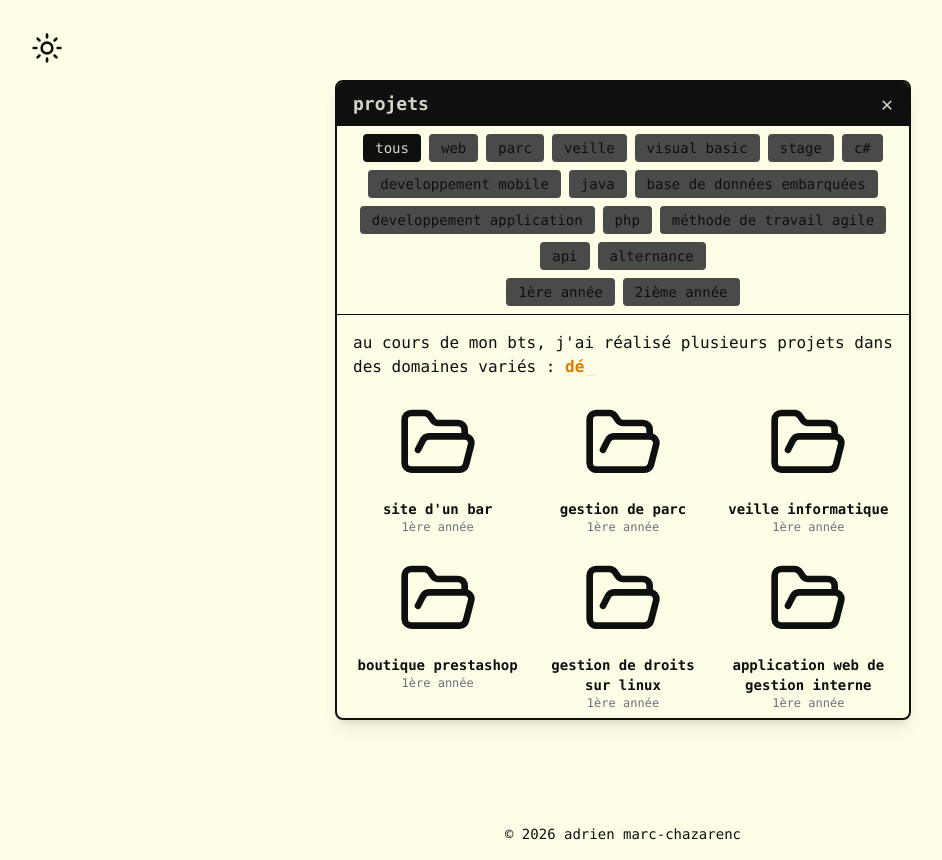
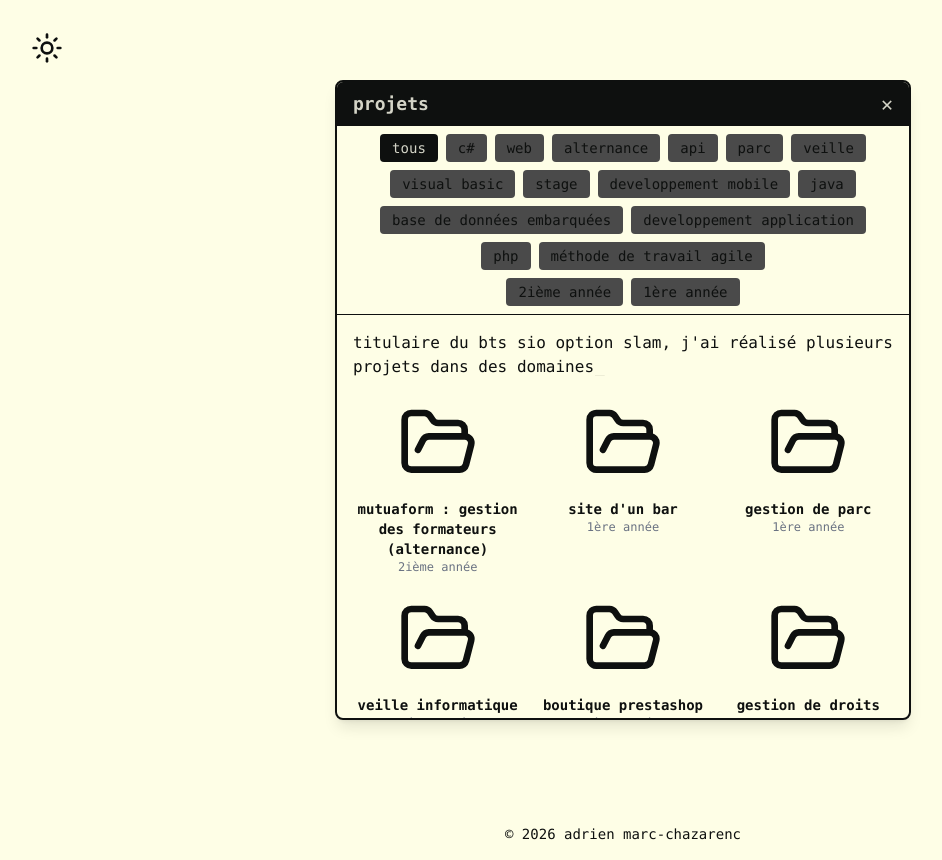
Before and after one commit to Sugarrats/portfollio, a React (Vite) app: page / in a window 1280 px wide. Both pictures are taken after a click on the button 655 px from the left and 378 px from the top of the page. Shown: the whole page, without its empty margins (17-959 px from the left). Built offline with nearby package versions, Linux system fonts and the light colour scheme.

Commit message:
Changement de la présenation

```diff
--- a/src/Elements/Alternance.jsx
+++ b/src/Elements/Alternance.jsx
@@ -15,7 +15,7 @@ export default function AlternanceModal({ isOpen, onClose, title = "alternance d
   const LiensAlternance = [
     {
       name: "github du projet",
-      href: "https://github.com/Sugarrats/mutuaform",
+      href: "https://github.com/MutuaForm-drafpica-toulouse/mutuaform",
     },
     {
       name: "rapport d'alternance",
--- a/src/Elements/Presentation.jsx
+++ b/src/Elements/Presentation.jsx
@@ -64,14 +64,17 @@ export const Presentation = () => {
 
                         <div className="p-2 flex justify-center">
                             <h1 className="flex flex-col sm:flex-row items-center gap-1.5 text-center text-sm sm:text-base font-bold">
-                                <span className="text-primaire">je suis étudiant</span>
+                                <span className="text-primaire">titulaire du bts sio option slam, j'ai des compétences en</span>
                                 <span className="text-secondaire">
                                     <Typewriter
                                         options={{
                                             strings: [
-                                                "< développeur fullstack />",
-                                                "< développeur d'application />",
-                                                "< administrateur de bases de données />",
+                                                "< c# / .net />",
+                                                "< développement web />",
+                                                "< développement mobile />",
+                                                "< api rest />",
+                                                "< postgresql />",
+                                                "< php />",
                                             ],
                                             autoStart: true,
                                             loop: true,
--- a/src/Elements/Projets.jsx
+++ b/src/Elements/Projets.jsx
@@ -28,6 +28,14 @@ export default function Modal({
   // ajouter tous les nouveaux projets ici
   // chaque projet est identifié avec un ou plusieurs tags
   const projects = [
+
+    // projet alternance / mutuaform (projet phare)
+    {
+      tags: ["c#", "web", "alternance", "api"],
+      title: "mutuaform : gestion des formateurs (alternance)",
+      onClick: () => setIsAlternanceOpen(true),
+      annee: "2ième année",
+    },
 
     // bar a theme
     {
@@ -110,13 +118,6 @@ export default function Modal({
       annee: "2ième année",
     },
 
-    // projet alternance
-    {
-      tags: ["c#", "web", "alternance", "api"],
-      title: "développement d'une application web de gestion interne",
-      onClick: () => setIsAlternanceOpen(true),
-      annee: "2ième année",
-    },
   ];
 
   // Filtres par type de projet (tags) et par année
@@ -233,7 +234,7 @@ export default function Modal({
               <Typewriter
                 options={{
                   strings: [
-                    "au cours de mon bts, j'ai réalisé plusieurs projets dans des domaines variés : <span class='text-secondaire font-bold'>développement web, applications, veille technologique, gestion de parc informatique...</span> vous pouvez découvrir l'intégralité de mes projets ici.",
+                    "titulaire du bts sio option slam, j'ai réalisé plusieurs projets dans des domaines variés : <span class='text-secondaire font-bold'>développement web, applications, veille technologique, gestion de parc informatique...</span> notamment durant mon alternance, où j'ai développé <span class='text-secondaire font-bold'>mutuaform</span>, une application complète de gestion des formateurs pour la drafpica de toulouse. vous pouvez découvrir l'intégralité de mes projets ici.",
                   ],
                   autoStart: true,
                   loop: false,
```
